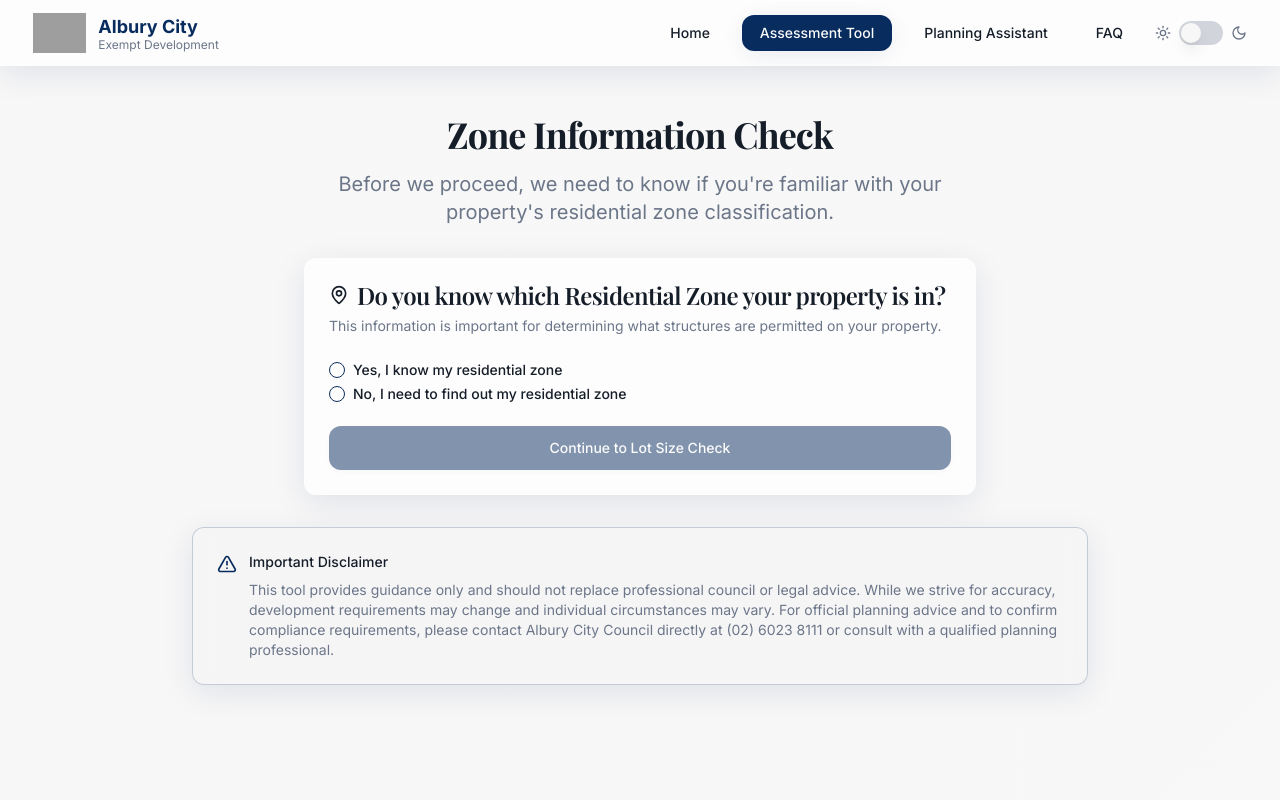
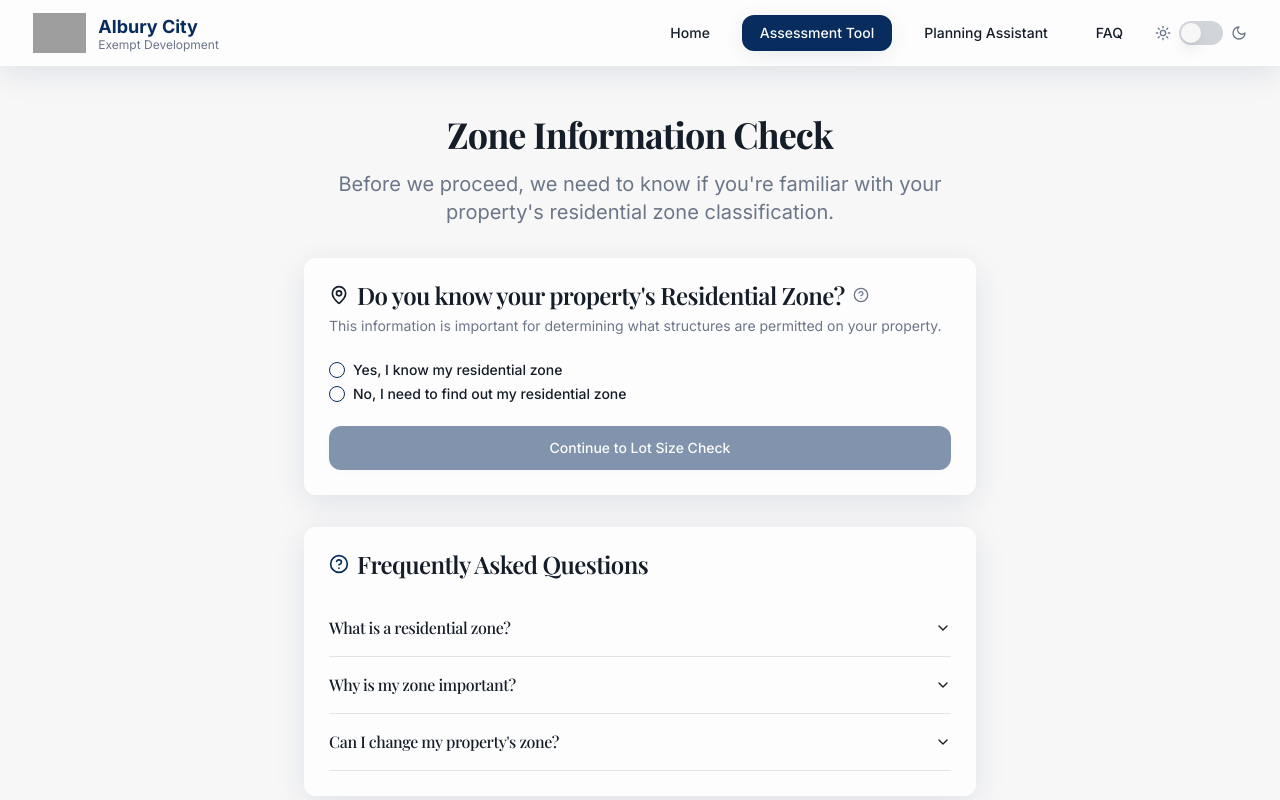
Before and after one commit to xb4rn3y/albury_city_exempt_development_tool, a React (Vite) app: page /zone-check in a window 1280 px wide. Shown: the top 800 px of the page. Built offline with nearby package versions, Linux system fonts and the light colour scheme; grey boxes are pictures that could not be loaded.

Commit message:
Update ZoneCheck.tsx

```diff
--- a/src/pages/ZoneCheck.tsx
+++ b/src/pages/ZoneCheck.tsx
@@ -6,10 +6,27 @@ import { RadioGroup, RadioGroupItem } from "@/components/ui/radio-group";
 import { Label } from "@/components/ui/label";
 import { ExternalLink, MapPin } from "lucide-react";
 import Disclaimer from "@/components/Disclaimer";
+import { InlineHelp } from "@/components/InlineHelp";
+import { FAQSection } from "@/components/FAQSection";
 
 const ZoneCheck = () => {
   const [knowsZone, setKnowsZone] = useState<string>("");
   const navigate = useNavigate();
+
+  const zoneFAQs = [
+    {
+      question: "What is a residential zone?",
+      answer: "A residential zone is a classification that determines what types of buildings and activities are allowed on your property. Different zones (R1, R2, R3, etc.) have different requirements."
+    },
+    {
+      question: "Why is my zone important?",
+      answer: "Your zone determines setback requirements, building heights, and what structures qualify as exempt development. Some structures may be exempt in one zone but not in another."
+    },
+    {
+      question: "Can I change my property's zone?",
+      answer: "Changing a property's zone requires a planning proposal to council, which is a complex process. Most property owners work within their existing zone classification."
+    }
+  ];
 
   const handleContinue = () => {
     if (knowsZone === "yes") {
@@ -33,7 +50,8 @@ const ZoneCheck = () => {
           <CardHeader>
             <CardTitle className="flex items-center gap-2">
               <MapPin className="h-5 w-5" />
-              Do you know which Residential Zone your property is in?
+              Do you know your property's Residential Zone?
+              <InlineHelp content="Your residential zone (e.g., R1, R2, R3) determines what structures and developments are permitted on your property. You can find this information on the NSW Planning Portal." />
             </CardTitle>
             <CardDescription>
               This information is important for determining what structures are permitted on your property.
@@ -84,6 +102,8 @@ const ZoneCheck = () => {
           </CardContent>
         </Card>
 
+        <FAQSection faqs={zoneFAQs} className="max-w-2xl mx-auto" />
+
         <Disclaimer />
       </div>
     </div>
```
